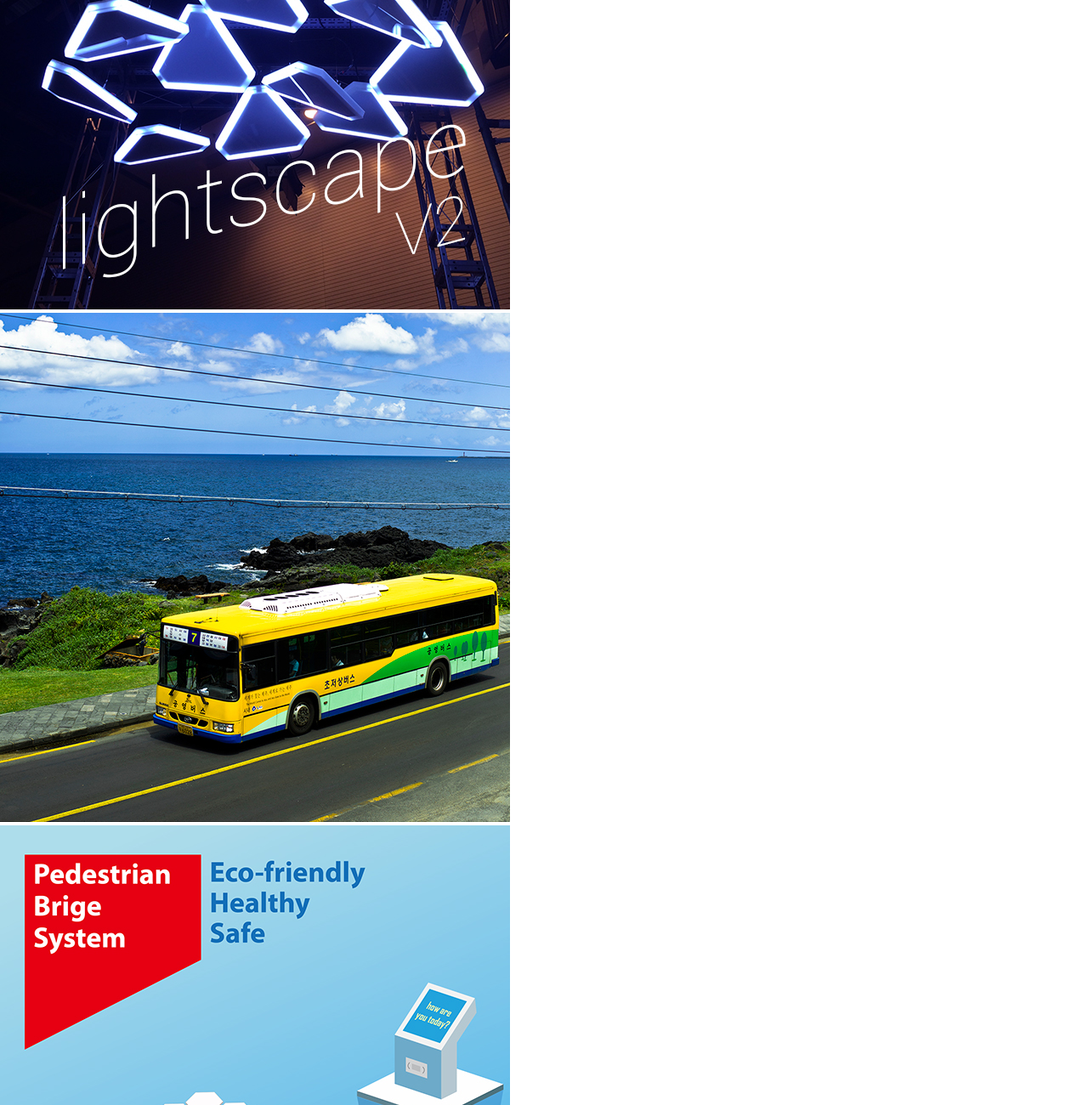
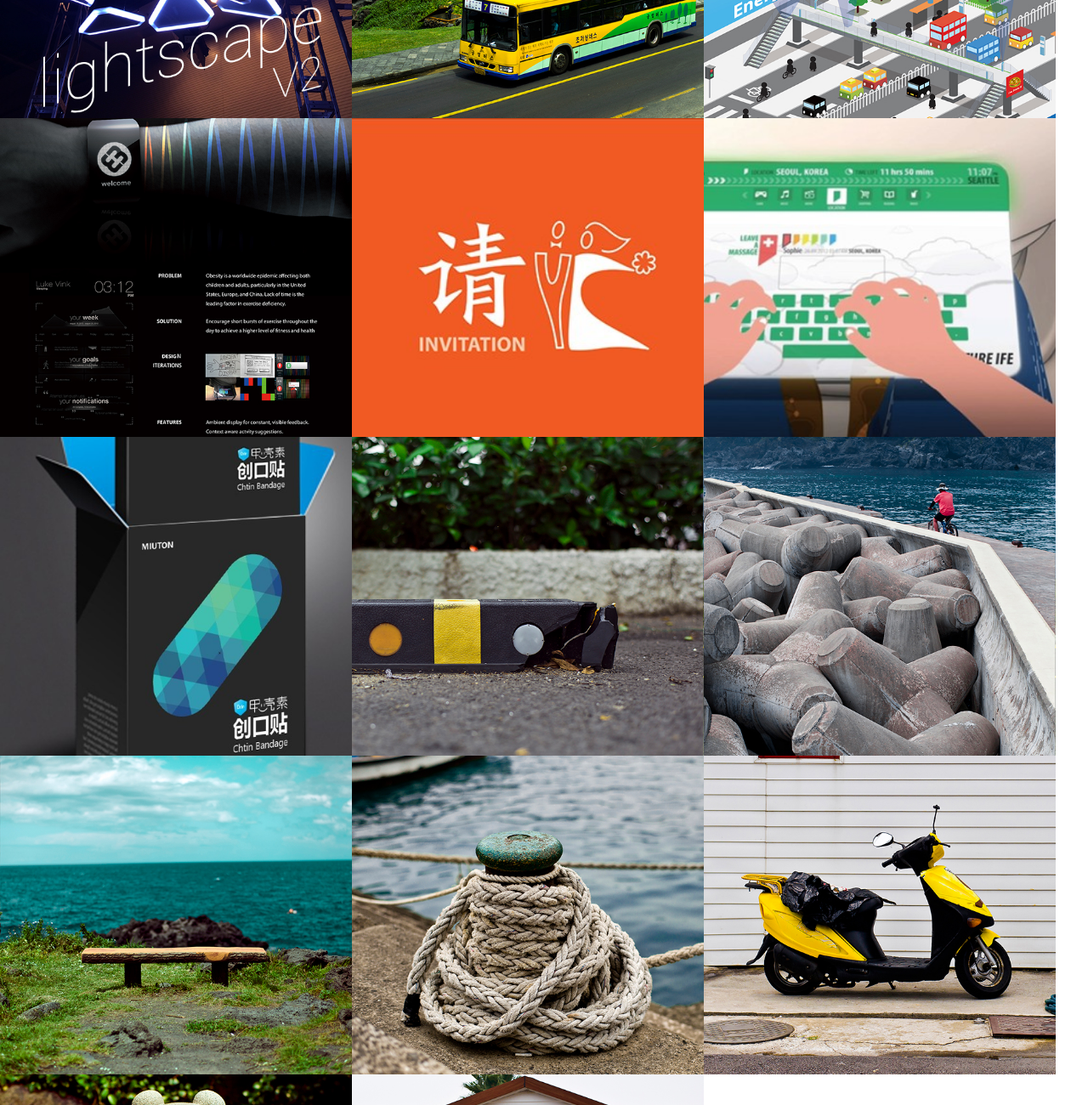
Before and after one commit to tom88115/portfolio, a plain HTML site: page index.html in a window 1280 px wide. Shown: the part 320-1620 px from the top of the page at 85% size. Drawn offline with Linux system fonts and the light colour scheme.

Commit message:
iteration1

```diff
--- a/index.html
+++ b/index.html
@@ -12,20 +12,20 @@
 
     <div class="works">
         <div class="container" id="works_container">
-            <div class="work_tile"><img src="images/1.jpg"/></div>
-            <div class="work_tile"><img src="images/2.jpg"/></div>
-            <div class="work_tile"><img src="images/3.jpg"/></div>
-            <div class="work_tile"><img src="images/4.jpg"/></div>
-            <div class="work_tile"><img src="images/5.jpg"/></div>
-            <div class="work_tile"><img src="images/6.jpg"/></div>
-            <div class="work_tile"><img src="images/7.jpg"/></div>
-            <div class="work_tile"><img src="images/8.jpg"/></div>
-            <div class="work_tile"><img src="images/9.jpg"/></div>
-            <div class="work_tile"><img src="images/10.jpg"/></div>
-            <div class="work_tile"><img src="images/11.jpg"/></div>
-            <div class="work_tile"><img src="images/12.jpg"/></div>
-            <div class="work_tile"><img src="images/13.jpg"/></div>
-            <div class="work_tile"><img src="images/14.jpg"/></div>
+            <div class="work_tile" id="work1"></div>
+            <div class="work_tile" id="work2"></div>
+            <div class="work_tile" id="work3"></div>
+            <div class="work_tile" id="work4"></div>
+            <div class="work_tile" id="work5"></div>
+            <div class="work_tile" id="work6"></div>
+            <div class="work_tile" id="work7"></div>
+            <div class="work_tile" id="work8"></div>
+            <div class="work_tile" id="work9"></div>
+            <div class="work_tile" id="work10"></div>
+            <div class="work_tile" id="work11"></div>
+            <div class="work_tile" id="work12"></div>
+            <div class="work_tile" id="work13"></div>
+            <div class="work_tile" id="work14"></div>
         </div>
     </div>
 
--- a/style.css
+++ b/style.css
@@ -13,12 +13,72 @@ body{margin: 0px;}
     text-align: center
 }
 
-.work.container{
+#works_container{
     display: flex;
     flex-wrap: wrap;
 }
 .work_tile {
-    flex: 1 0 50%;
+    flex: 1;
     min-height: 375px;
     min-width: 375px;
+    max-height: 414px;
+    max-width: 414px;
+    overflow: hidden;
+
 }
+#work1{
+    background: url(images/1.jpg) no-repeat center;
+    background-size: cover;
+}
+#work2{
+    background: url(images/2.jpg) no-repeat center;
+    background-size: cover;
+}
+#work3{
+    background: url(images/3.jpg) no-repeat center;
+    background-size: cover;
+}
+#work4{
+    background: url(images/4.jpg) no-repeat center;
+    background-size: cover;
+}
+#work5{
+    background: url(images/5.jpg) no-repeat center;
+    background-size: cover;
+}
+#work6{
+    background: url(images/6.jpg) no-repeat center;
+    background-size: cover;
+}
+#work7{
+    background: url(images/7.jpg) no-repeat center;
+    background-size: cover;
+}
+#work8{
+    background: url(images/8.jpg) no-repeat center;
+    background-size: cover;
+}
+#work9{
+    background: url(images/9.jpg) no-repeat center;
+    background-size: cover;
+}
+#work10{
+    background: url(images/10.jpg) no-repeat center;
+    background-size: cover;
+}
+#work11{
+    background: url(images/11.jpg) no-repeat center;
+    background-size: cover;
+}
+#work12{
+    background: url(images/12.jpg) no-repeat center;
+    background-size: cover;
+}
+#work13{
+    background: url(images/13.jpg) no-repeat center;
+    background-size: cover;
+}
+#work14{
+    background: url(images/14.jpg) no-repeat center;
+    background-size: cover;
+}
```
